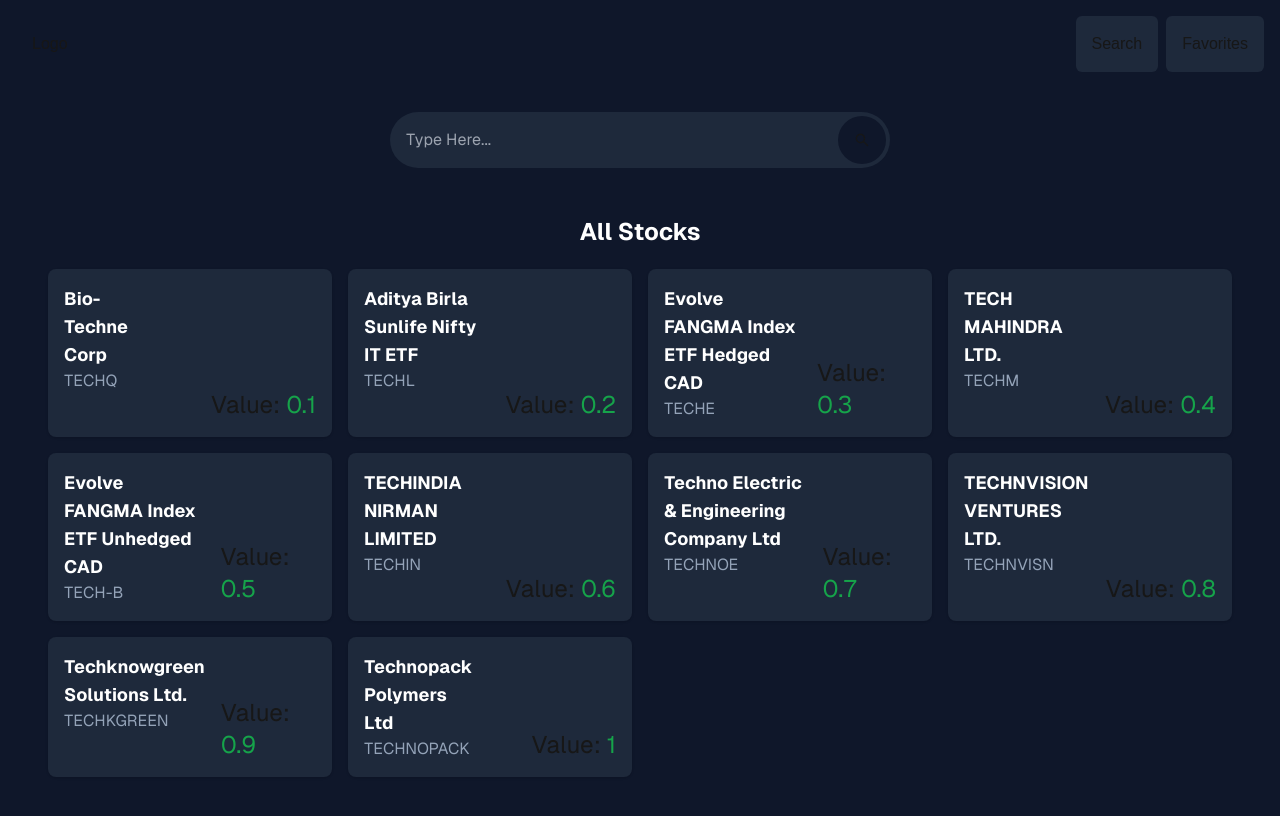
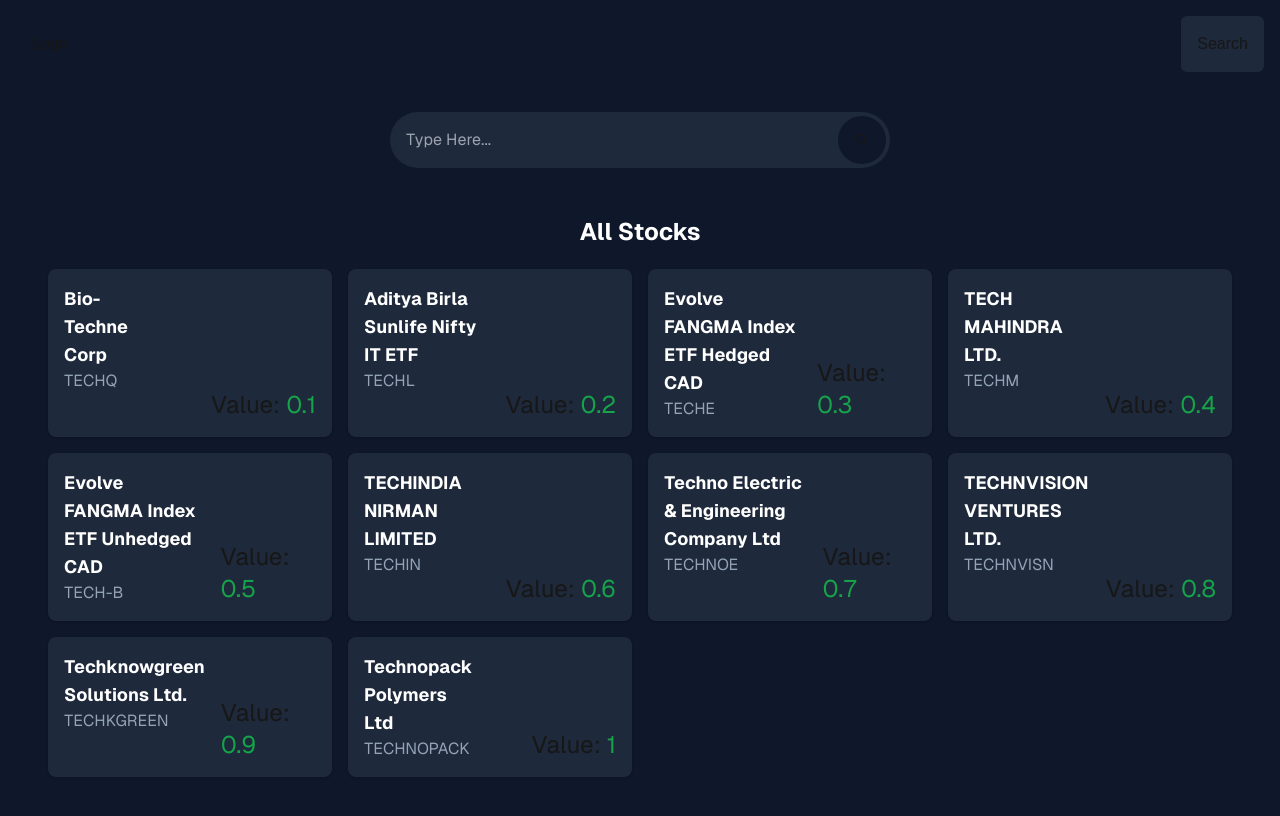
Before and after one commit to NoPMK/stock_search, a Next.js app: page / in a window 1280 px wide. Shown: the top 816 px of the page. Built offline with nearby package versions, Linux system fonts and the light colour scheme.

Commit message:
remove unnecessary item

```diff
--- a/components/navbar.tsx
+++ b/components/navbar.tsx
@@ -1,35 +1,21 @@
 "use client";
 
 import { useRouter } from "next/navigation";
-
-const routes = [
-  {
-    name: "Search",
-    path: "/",
-  },
-  {
-    name: "Favorites",
-    path: "/favorites",
-  },
-];
 
 const Navbar = () => {
   const router = useRouter();
 
   return (
-    <nav className="w-full max-w-full h-22 fixed bg-slate-900">
+    <nav className="w-full max-w-full h-22 fixed bg-slate-900 z-[1000]">
       <div className="flex justify-between p-4">
         <span className="p-4">Logo</span>
         <div className="flex gap-2">
-          {routes.map((route) => (
-            <span
-              key={route.name}
-              onClick={() => router.push(route.path)}
-              className="flex items-center justify-center cursor-pointer px-4 rounded-md bg-slate-800 hover:bg-slate-700"
-            >
-              {route.name}
-            </span>
-          ))}
+          <span
+            onClick={() => router.push("/")}
+            className="flex items-center justify-center cursor-pointer px-4 rounded-md bg-slate-800 hover:bg-slate-700"
+          >
+            Search
+          </span>
         </div>
       </div>
     </nav>
```
